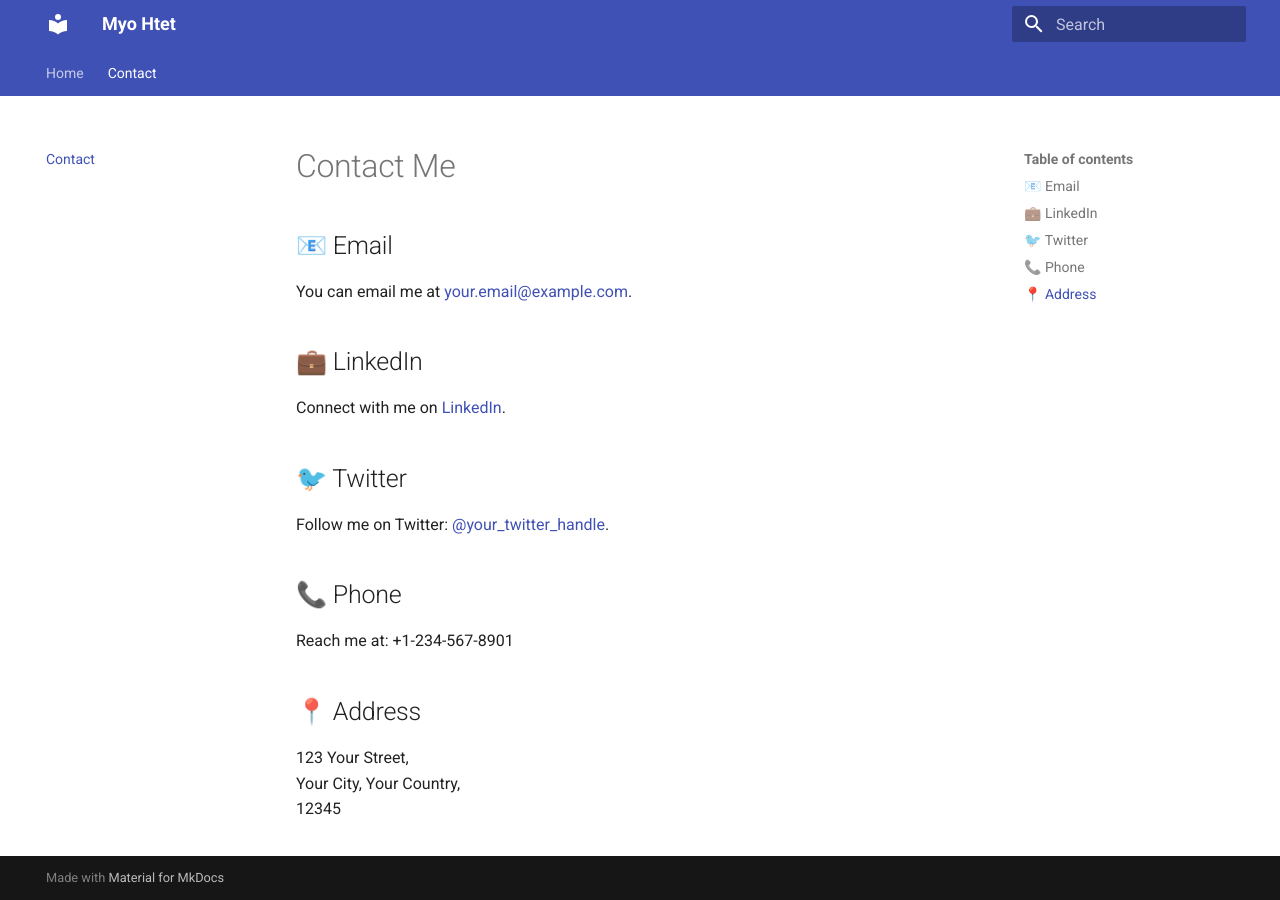
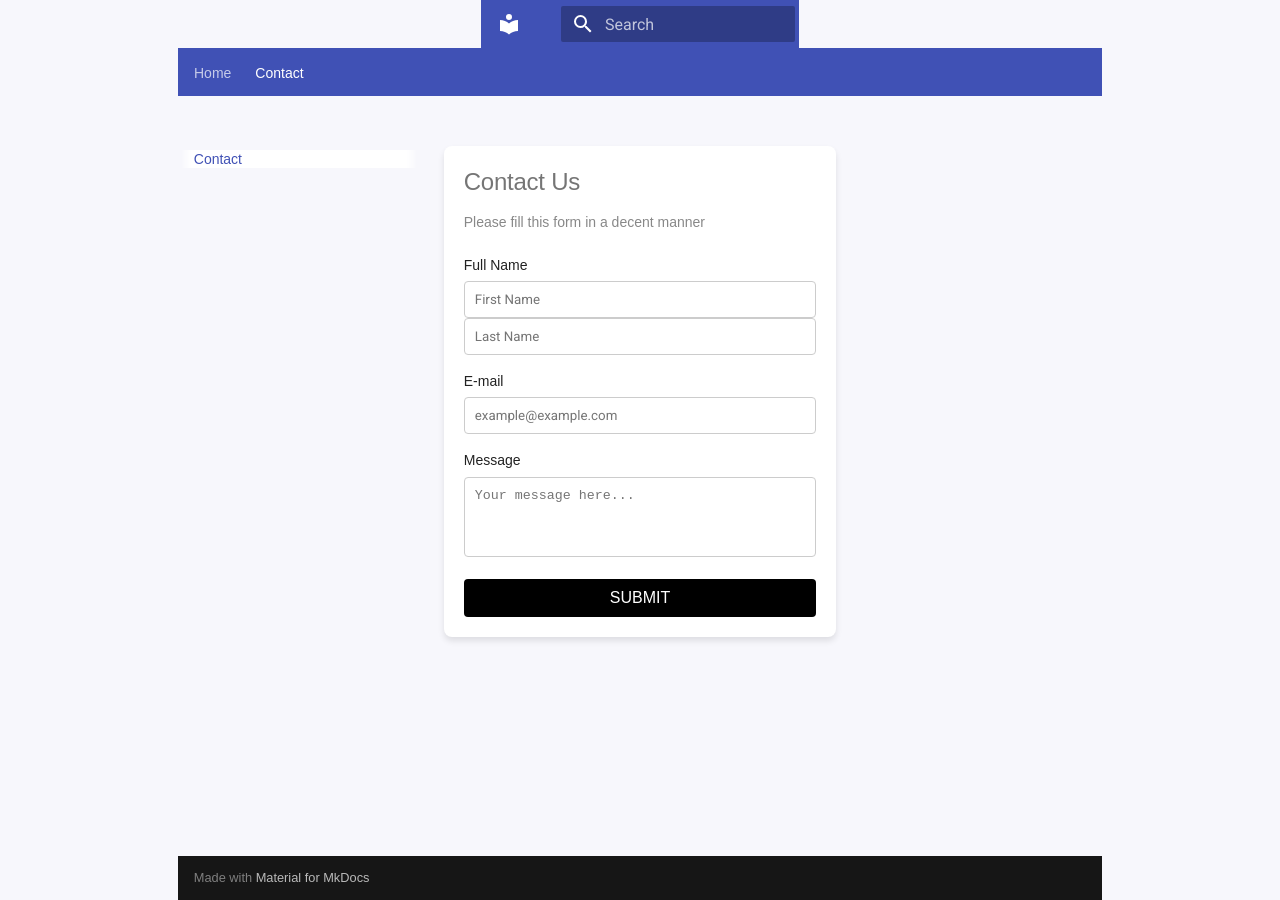
Before and after one commit to Mr-MyoHtet/myohtet-portfolio, an MkDocs documentation site: the page built from docs/contact.md, in a window 1280 px wide. Built offline with MkDocs 1.6.1 and Material for MkDocs 9.7.7, drawn with Linux system fonts in a browser that asks for light colours.

Commit message:
contact send email

```diff
--- a/docs/contact.md
+++ b/docs/contact.md
@@ -1,23 +1,86 @@
-# Contact Me
-
-## 📧 Email
-
-You can email me at [your.email@example.com](mailto:your.email@example.com).
-
-## 💼 LinkedIn
-
-Connect with me on [LinkedIn](https://www.linkedin.com/in/your-profile).
-
-## 🐦 Twitter
-
-Follow me on Twitter: [@your_twitter_handle](https://twitter.com/your_twitter_handle).
-
-## 📞 Phone
-
-Reach me at: +1-234-567-8901
-
-## 📍 Address
-
-123 Your Street,
-Your City, Your Country,
-12345
+<!DOCTYPE html>
+<html lang="en">
+<head>
+    <meta charset="UTF-8">
+    <meta name="viewport" content="width=device-width, initial-scale=1.0">
+    <title>Contact Us</title>
+    <style>
+        body {
+            font-family: Arial, sans-serif;
+            background-color: #f7f7fc;
+            display: flex;
+            justify-content: center;
+            align-items: center;
+            height: 100vh;
+            margin: 0;
+        }
+        .form-container {
+            background: white;
+            padding: 20px;
+            border-radius: 8px;
+            box-shadow: 0px 4px 6px rgba(0, 0, 0, 0.1);
+            max-width: 400px;
+            width: 100%;
+        }
+        .form-container h1 {
+            font-size: 24px;
+            margin-bottom: 10px;
+        }
+        .form-container p {
+            font-size: 14px;
+            color: #888;
+            margin-bottom: 20px;
+        }
+        .form-group {
+            margin-bottom: 15px;
+        }
+        .form-group label {
+            display: block;
+            font-size: 14px;
+            margin-bottom: 5px;
+        }
+        .form-group input,
+        .form-group textarea {
+            width: 100%;
+            padding: 10px;
+            border: 1px solid #ccc;
+            border-radius: 4px;
+        }
+        .form-group textarea {
+            height: 80px;
+            resize: none;
+        }
+        .form-container button {
+            background: black;
+            color: white;
+            border: none;
+            padding: 10px 15px;
+            border-radius: 4px;
+            cursor: pointer;
+            width: 100%;
+        }
+    </style>
+</head>
+<body>
+    <div class="form-container">
+        <h1>Contact Us</h1>
+        <p>Please fill this form in a decent manner</p>
+         <form action="https://formsubmit.co/myohtet.cu2014@gmail.com" method="POST">
+            <div class="form-group">
+                <label for="first-name">Full Name</label>
+                <input type="text" id="first-name" placeholder="First Name" required>
+                <input type="text" id="last-name" placeholder="Last Name" required>
+            </div>
+            <div class="form-group">
+                <label for="email">E-mail</label>
+                <input type="email" id="email" placeholder="example@example.com" required>
+            </div>
+            <div class="form-group">
+                <label for="message">Message</label>
+                <textarea id="message" placeholder="Your message here..." required></textarea>
+            </div>
+            <button type="submit">SUBMIT</button>
+        </form>
+    </div>
+</body>
+</html>
```
